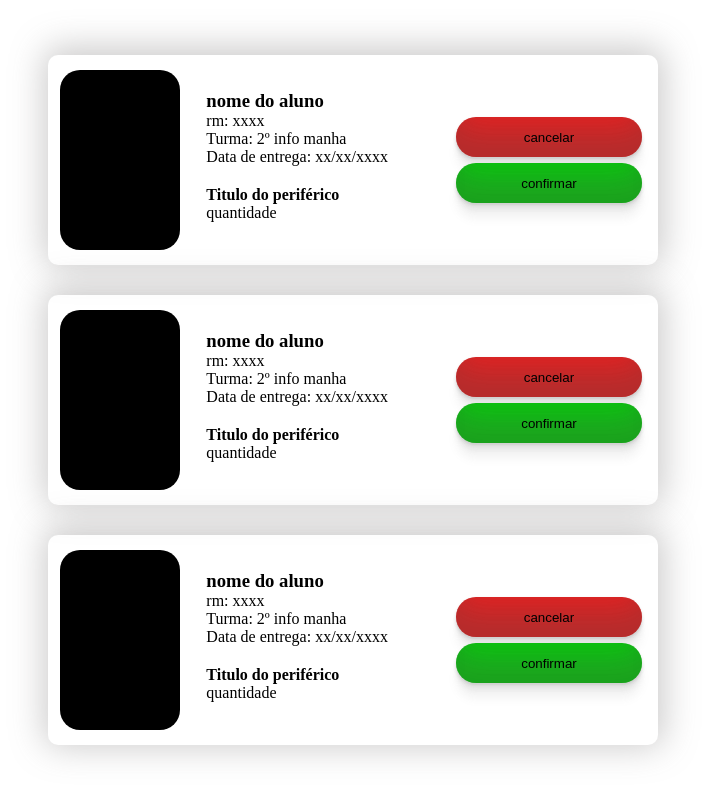
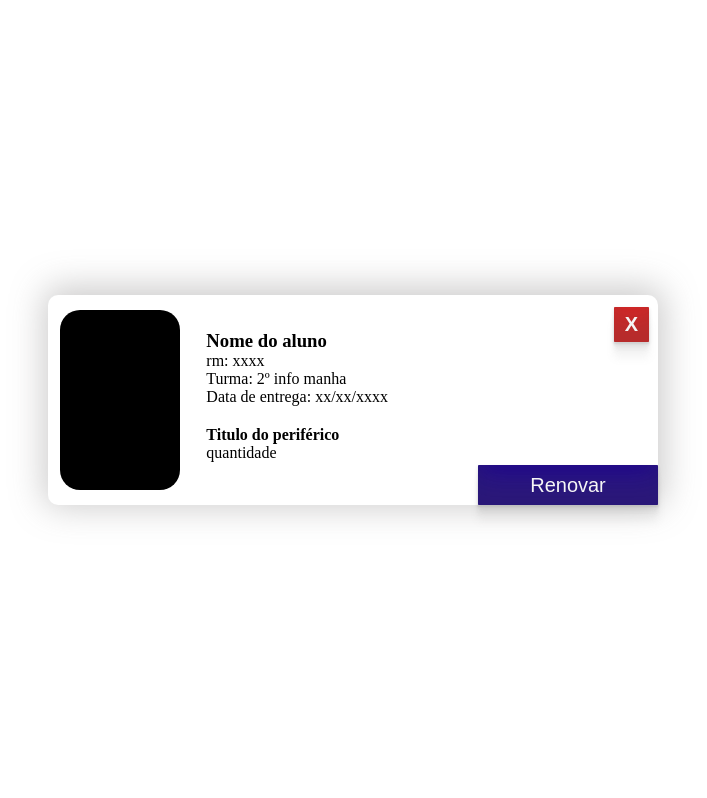
Before and after one commit to etec-Bliblioteca/teste-repositorio, a plain HTML site: page pagina-adm-confirmar-entraga/index.html in a window 1280 px wide. Shown: the whole page, without its empty margins (287-994 px from the left). Drawn offline with Linux system fonts and the light colour scheme.

Commit message:
Felipe-Pedro_03/10

```diff
--- a/pagina-adm-confirmar-entraga/adm_confirmacao_Style.css
+++ b/pagina-adm-confirmar-entraga/adm_confirmacao_Style.css
@@ -59,10 +59,9 @@ body {
 
 /* configuração dos botões */
 .bloco_btn{
-    display: flex;
-    flex-direction: column;
-    align-items: flex-start;
+
     justify-content: center;
+
 }
 
 .bloco_btn button{
@@ -71,7 +70,7 @@ body {
     width: 93%;
     text-decoration: none;
     border: none;
-    border-radius: 20px;
+    border-radius: 1px;
     box-shadow: 0px 2px 3px 1px rgba(65, 65, 65, 0.101), 0px -23px 25px 0px rgba(63, 63, 63, 0.17) inset, 0px -36px 30px 0px rgba(79, 79, 79, 0.15) inset, 0px -79px 40px 0px rgba(80, 79, 79, 0.1) inset, 0px 2px 1px rgba(100, 95, 95, 0.06), 0px 4px 2px rgba(234, 234, 234, 0.09), 0px 8px 4px rgba(137, 137, 137, 0.09), 0px 16px 8px rgba(135, 135, 135, 0.09);;
 }
 
@@ -81,8 +80,25 @@ body {
 
 .btn_cancelar{
     background-color: rgb(247, 30, 30);
+    color: whitesmoke;
+    position: relative;
+    top:2%;
+    left:79%;
+    width:35px !important;
+    height: 35px !important;
+    font-size: 20px;
+    font-weight: bold ;
+
 }
 
-.btn_confirmar{
-    background-color: rgb(4, 216, 8);
+.btn_renovar{
+    background-color: rgb(28, 1, 149);
+    color: whitesmoke;
+    position: relative;
+    top:60.5%;
+    left:11%;
+    width:180px !important;
+    height: 40px !important;
+    font-size: 20px;
+
 }
--- a/pagina-adm-confirmar-entraga/funcionalidade_btn.js
+++ b/pagina-adm-confirmar-entraga/funcionalidade_btn.js
@@ -14,8 +14,9 @@ function construir(quant){
 
         <div class="descricao">
             <h3>
-                nome do aluno
+         Nome do aluno
             </h3>
+
             <p>rm: xxxx <br>
             Turma: 2º info manha<br>
             Data de entrega: xx/xx/xxxx</p>
@@ -29,11 +30,11 @@ function construir(quant){
         <div class="bloco_btn">
 
             <button class="btn_cancelar">
-                cancelar
+                X
             </button>
 
-            <button class="btn_confirmar">
-                confirmar
+            <button class="btn_renovar">
+                Renovar
             </button>
         </div>
     </section>
@@ -42,4 +43,4 @@ function construir(quant){
 }
 
 // defina a quantidade de pessoas que estão com livros agendados
-construir(3);
+construir(1);
```
